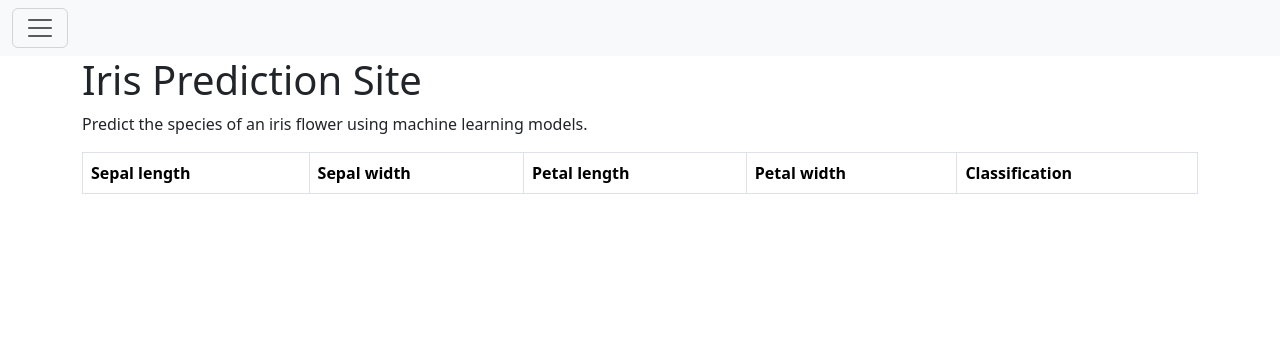
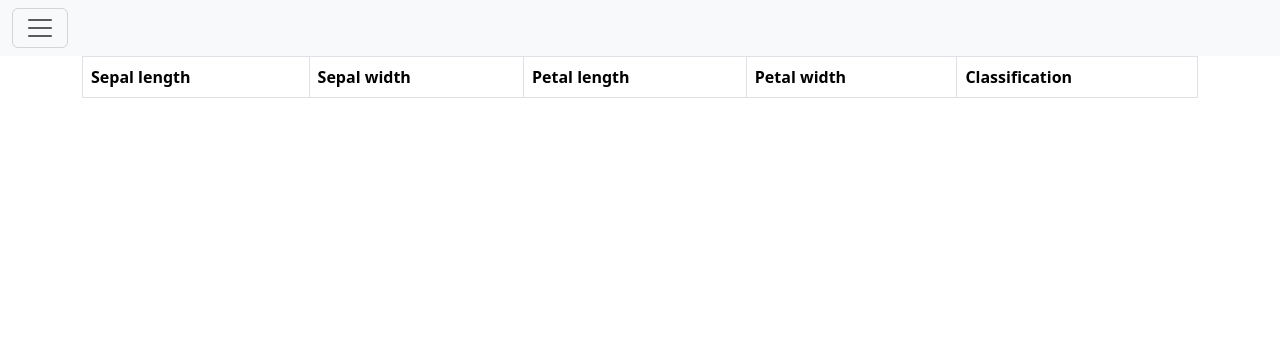
Before and after one commit to DaudLN/iris-prediction-model, a Django app: page /result/ in a window 1280 px wide. Shown: the top 356 px of the page. Run offline with Django 4.2, Linux system fonts and the light colour scheme; lists and menus that the app fills with data are empty.

Commit message:
Update result.html

```diff
--- a/templates/result.html
+++ b/templates/result.html
@@ -1,7 +1,6 @@
 {% extends 'base.html' %}
 {% block content %}
-    <h1>Iris Prediction Site</h1>
-    <p>Predict the species of an iris flower using machine learning models.</p>
+
     <table class="table table-striped table-bordered table-responsible">
         <thead>
             <tr>
```
